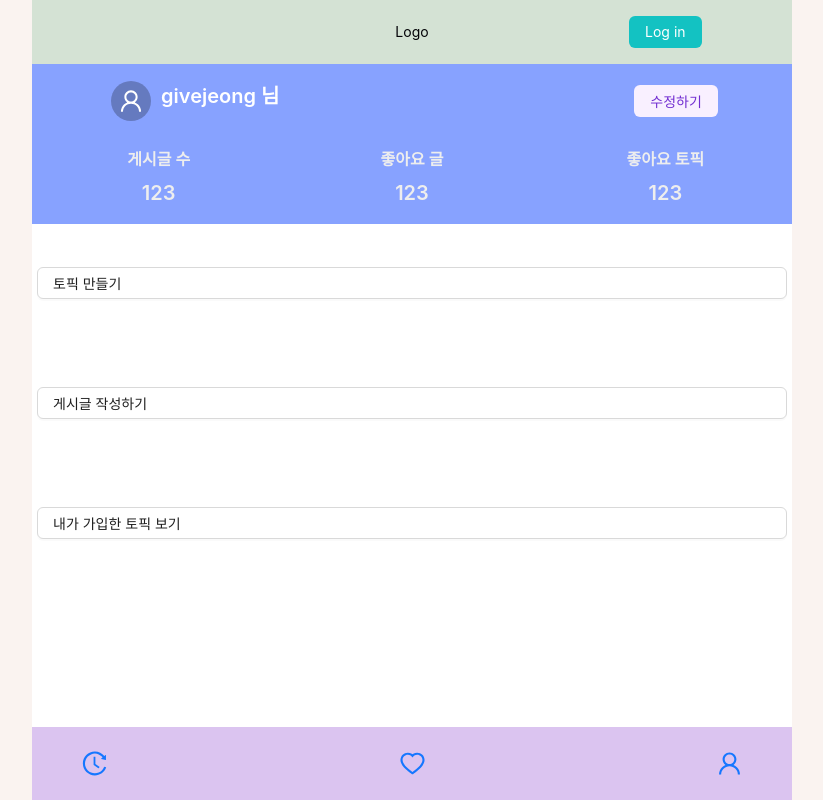
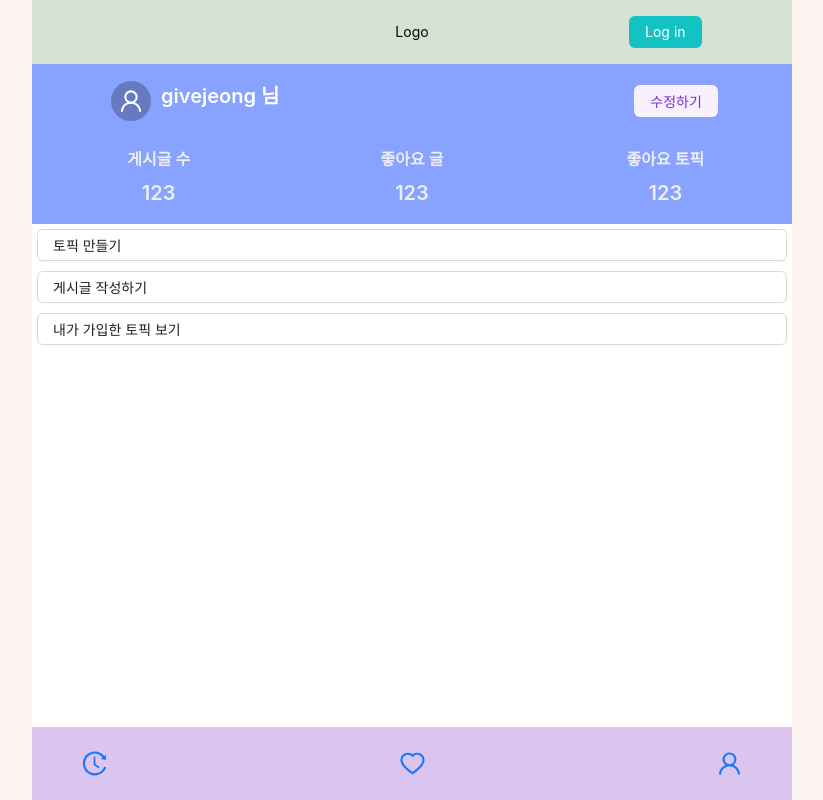
Before and after one commit to dosirakHansol/kidstalk-prj-front, a Next.js app: page /my-info in a window 1280 px wide. Shown: the whole page, without its empty margins (228-1051 px from the left). Built offline with nearby package versions, Linux system fonts and the light colour scheme.

Commit message:
[woogie] bug : body lineheight 주석 처리

```diff
--- a/src/containers/InfoList.tsx
+++ b/src/containers/InfoList.tsx
@@ -28,7 +28,7 @@ export const InfoList = () => {
   return (
     <SInfoList>
       {menus.map((menu, index) => (
-        <Link href={menu.path} style={linkStyle}>
+        <Link href={menu.path} key={menu.path} style={linkStyle}>
           <Button key={menu.path} style={buttonStyle}>
             {menu.title}
           </Button>
--- a/src/layouts/CBody.tsx
+++ b/src/layouts/CBody.tsx
@@ -4,7 +4,7 @@ import styled from "styled-components";
 const contentStyle: React.CSSProperties = {
   textAlign: "center",
   minHeight: 100,
-  lineHeight: "120px",
+  // lineHeight: "120px",
   color: "#fff",
   // overflowY: "scroll",
   width: "100%",
```
Also changed, not shown: next-env.d.ts.
